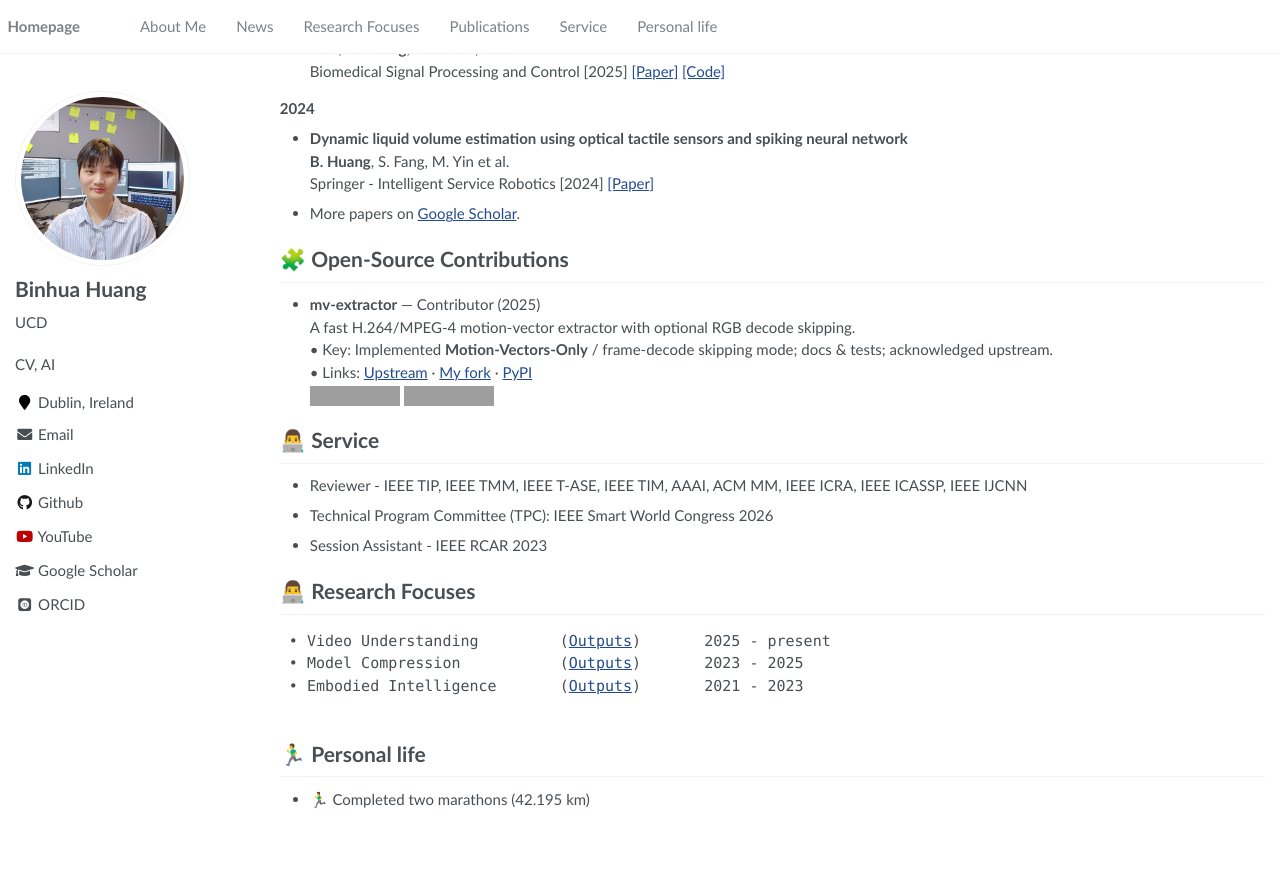
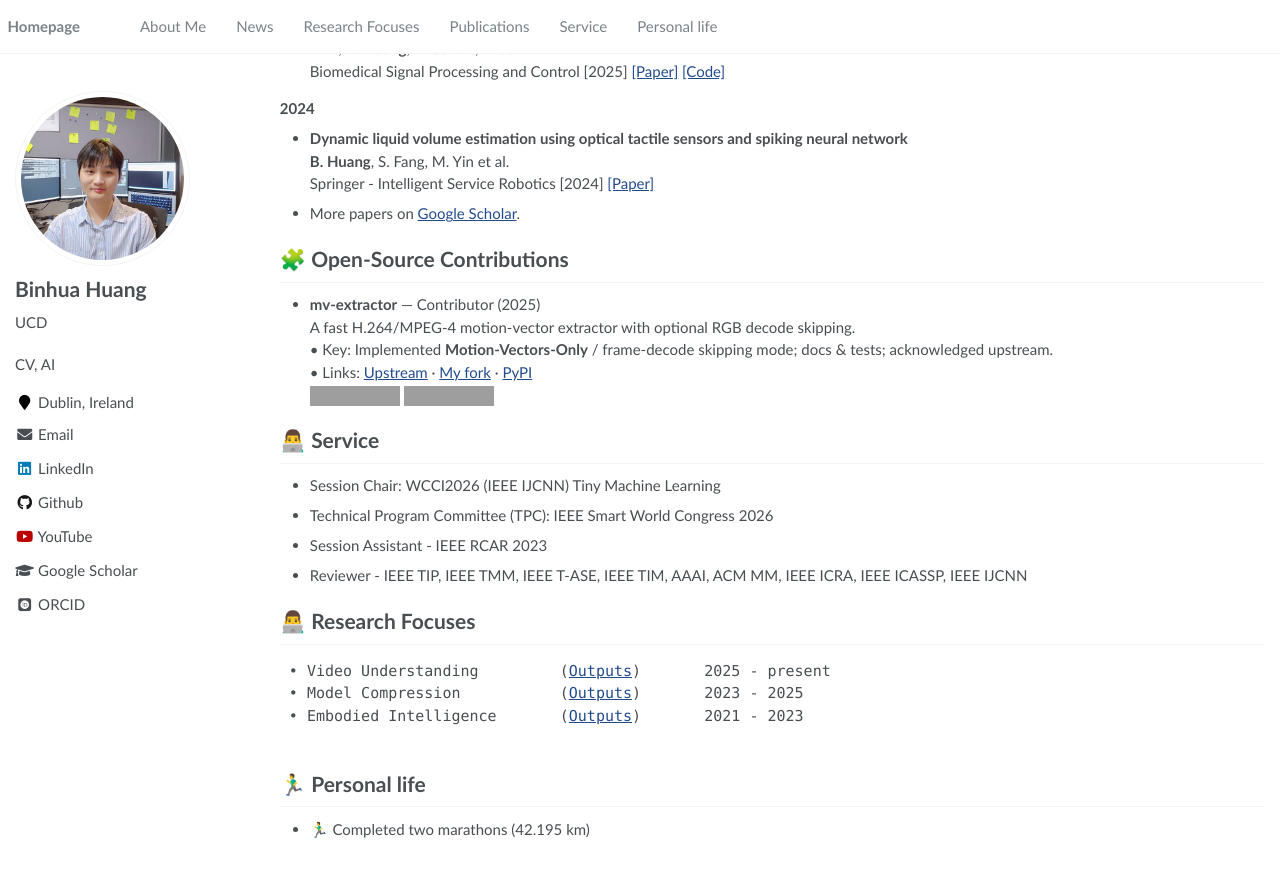
Before and after one commit to microa/microa.github.io, a Jekyll site: the page built from _pages/about.md, in a window 1280 px wide and 900 px high, scrolled down 1240 px. Shown: the top 877 px of the window. Built offline with Jekyll 4.4.1, drawn with Linux system fonts in a browser that asks for light colours; some web fonts are replaced; grey boxes are pictures that could not be loaded.

Commit message:
Update about.md

```diff
--- a/_pages/about.md
+++ b/_pages/about.md
@@ -96,9 +96,10 @@ My current research focuses on computer vision, machine learning, and AI.
 
 
 # 👨‍💻 Service
-- Reviewer - IEEE TIP, IEEE TMM, IEEE T-ASE, IEEE TIM, AAAI, ACM MM, IEEE ICRA, IEEE ICASSP, IEEE IJCNN
+- Session Chair: WCCI2026 (IEEE IJCNN) Tiny Machine Learning
 - Technical Program Committee (TPC): IEEE Smart World Congress 2026
 - Session Assistant - IEEE RCAR 2023
+- Reviewer - IEEE TIP, IEEE TMM, IEEE T-ASE, IEEE TIM, AAAI, ACM MM, IEEE ICRA, IEEE ICASSP, IEEE IJCNN
 
 
 
```
